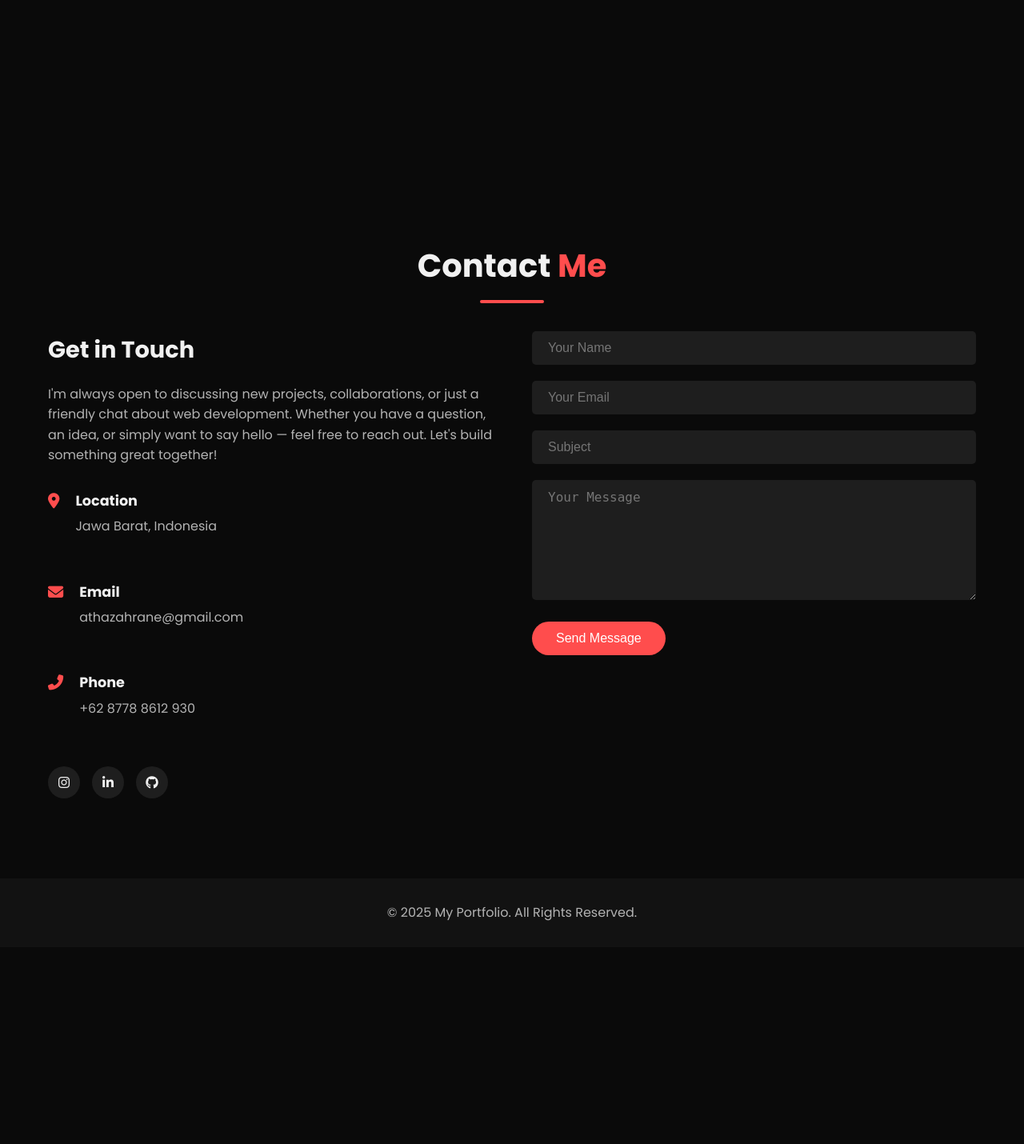
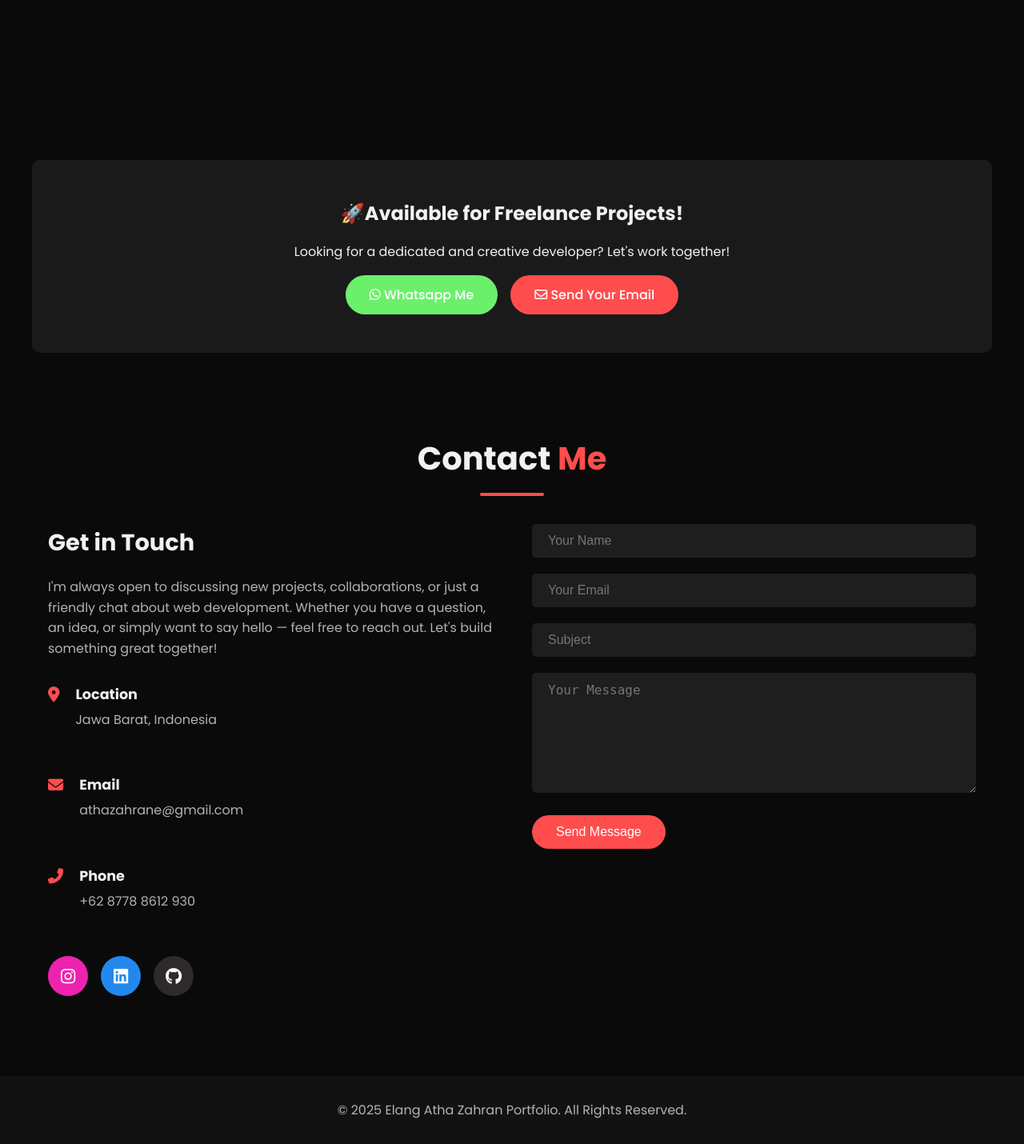
Before and after one commit to elangathazahran/flask-portfolio, a Flask app: page / in a window 1280 px wide. Shown: the part 3726-5156 px from the top of the page at 80% size. Before the commit the page ends 4877 px from the top, so only its background shows below. Run offline with Flask 3, Linux system fonts and the light colour scheme; some libraries are stand-ins or nearby versions.

Commit message:
update fe

```diff
--- a/app/static/css/style.css
+++ b/app/static/css/style.css
@@ -885,6 +885,48 @@ input:checked+.slider:before {
     font-size: 1.2rem;
 }
 
+
+
+/* hire section */
+.hire-banner .container {
+    display: flex;
+    flex-direction: column;
+    align-items: center;
+    gap: 1rem;
+    text-align: center;
+    background-color: var(--card-bg);
+    padding: 3rem 2rem;
+    border-radius: 10px;
+}
+
+.btn-group {
+    display: flex;
+    align-items: center;
+    gap: 1rem;
+}
+
+.btn.whatsapp {
+    display: inline-block;
+    padding: 12px 30px;
+    background-color: rgb(108, 240, 108);
+    color: var(--light-color);
+    border: none;
+    border-radius: 30px;
+    font-size: 1rem;
+    font-weight: 500;
+    cursor: pointer;
+    transition: var(--transition);
+    text-transform: capitalize;
+}
+
+.btn.whatsapp:hover {
+    background-color: lightgreen;
+    transform: translateY(-3px);
+    box-shadow: 0 10px 20px rgba(80, 255, 77, 0.2);
+}
+
+
+
 /* Contact Section */
 .contact-content {
     display: flex;
@@ -923,7 +965,7 @@ input:checked+.slider:before {
     margin-bottom: 5px;
 }
 
-.social-links {
+/* .social-links {
     display: flex;
     gap: 15px;
     margin-top: 30px;
@@ -943,7 +985,133 @@ input:checked+.slider:before {
 .social-links a:hover {
     background-color: var(--primary-color);
     transform: translateY(-5px);
+} */
+
+
+
+
+
+
+.social-links {
+    display: flex;
+    align-items: center;
+    gap: 1rem;
 }
+
+/* instagram */
+.instagram {
+    position: relative;
+    width: 50px;
+    height: 50px;
+    border-radius: 50%;
+    background-color: #ed23b0;
+    color: #fff;
+    transition: var(--transition);
+    overflow: hidden;
+}
+
+.instagram>* {
+    position: absolute;
+    top: 50%;
+    left: 50%;
+    transform: translate(-50%, -50%);
+    font-size: 1.3rem;
+    transition: var(--transition);
+}
+
+.instagram>i:first-child {
+    top: -50%;
+}
+
+.instagram:hover {
+    background-color: #fff;
+    color: #ed23b0;
+}
+
+.instagram:hover>i:first-child {
+    top: 50%;
+}
+
+.instagram:hover>i:last-child {
+    top: 150%;
+}
+
+/* linkedin*/
+.linkedin {
+    position: relative;
+    width: 50px;
+    height: 50px;
+    border-radius: 50%;
+    background-color: #2388ed;
+    color: #fff;
+    transition: var(--transition);
+    overflow: hidden;
+}
+
+.linkedin>* {
+    position: absolute;
+    top: 50%;
+    left: 50%;
+    transform: translate(-50%, -50%);
+    font-size: 1.3rem;
+    transition: var(--transition);
+}
+
+.linkedin>i:first-child {
+    top: -50%;
+}
+
+.linkedin:hover {
+    background-color: #fff;
+    color: #2388ed;
+}
+
+.linkedin:hover>i:first-child {
+    top: 50%;
+}
+
+.linkedin:hover>i:last-child {
+    top: 150%;
+}
+
+/* github */
+.github {
+    position: relative;
+    width: 50px;
+    height: 50px;
+    border-radius: 50%;
+    background-color: #2d292c;
+    color: #fff;
+    transition: var(--transition);
+    overflow: hidden;
+}
+
+.github>* {
+    position: absolute;
+    top: 50%;
+    left: 50%;
+    transform: translate(-50%, -50%);
+    font-size: 1.3rem;
+    transition: var(--transition);
+}
+
+.github>i:first-child {
+    top: -50%;
+}
+
+.github:hover {
+    background-color: #fff;
+    color: #2d292c;
+}
+
+.github:hover>i:first-child {
+    top: 50%;
+}
+
+.github:hover>i:last-child {
+    top: 150%;
+}
+
 
 .contact-form {
     flex: 1;
--- a/app/templates/index.html
+++ b/app/templates/index.html
@@ -4,7 +4,7 @@
 <head>
     <meta charset="UTF-8">
     <meta name="viewport" content="width=device-width, initial-scale=1.0">
-    <title>Modern Portfolio</title>
+    <title>Your Vision, My Code | Junior Fullstack Web Developer</title>
     <link rel="stylesheet" href="https://cdnjs.cloudflare.com/ajax/libs/font-awesome/6.4.0/css/all.min.css">
     <link href="https://fonts.googleapis.com/css2?family=Poppins:wght@300;400;500;600;700&display=swap"
         rel="stylesheet">
@@ -346,6 +346,26 @@
         </div>
     </section>
 
+    <!-- Hire Me Banner -->
+    <section class="hire-banner">
+        <div class="container">
+            <h1 class="hire-title">🚀Available for Freelance Projects!</h1>
+            <p class="hire-text">
+                Looking for a dedicated and creative developer? Let's work together!
+            </p>
+            <div class="btn-group">
+                <a href="https://wa.me/6287788612930" target="_blank" class="btn whatsapp">
+                    <i class="fa-brands fa-whatsapp"></i> Whatsapp me
+                </a>
+                <a href="#contact" class="btn">
+                    <i class="fa-regular fa-envelope"></i> Send your email
+                </a>
+            </div>
+        </div>
+    </section>
+
+
+
     <!-- Contact Section -->
     <section id="contact" class="contact section">
         <div class="container">
@@ -377,13 +397,32 @@
                             <p>+62 8778 8612 930</p>
                         </div>
                     </div>
-                    <div class="social-links">
+                    <!-- <div class="social-links">
                         <a href="https://www.instagram.com/zaayeenn_/"><i class="fab fa-instagram"></i></a>
                         <a href="https://www.linkedin.com/in/elang-atha-zahran-100459220/"><i
                                 class="fab fa-linkedin-in"></i></a>
                         <a href="https://github.com/elangathazahran"><i class="fab fa-github"></i></a>
+                    </div> -->
+
+                    <div class="social-links">
+                        <a href="https://www.instagram.com/zaayeenn_/" target="_blank" class="instagram">
+                            <i class="fab fa-instagram"></i>
+                            <i class="fab fa-instagram"></i>
+                        </a>
+                        <a href="https://www.linkedin.com/in/elang-atha-zahran-100459220/" target="_blank" class="linkedin">
+                            <i class="fab fa-linkedin"></i>
+                            <i class="fab fa-linkedin"></i>
+                        </a>
+                        <a href="https://github.com/elangathazahran" target="_blank" class="github">
+                            <i class="fab fa-github"></i>
+                            <i class="fab fa-github"></i>
+                        </a>
                     </div>
+
+
                 </div>
+
+
                 <form class="contact-form">
                     <div class="form-group">
                         <input type="text" placeholder="Your Name" required>
@@ -406,7 +445,7 @@
     <!-- Footer -->
     <footer class="footer">
         <div class="container">
-            <p>&copy; 2025 My Portfolio. All Rights Reserved.</p>
+            <p>&copy; 2025 Elang Atha Zahran Portfolio. All Rights Reserved.</p>
         </div>
     </footer>
 
```
